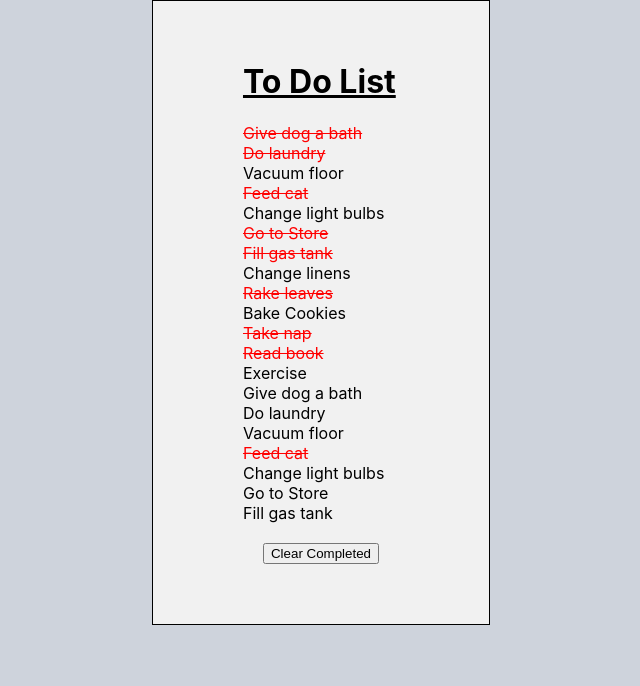
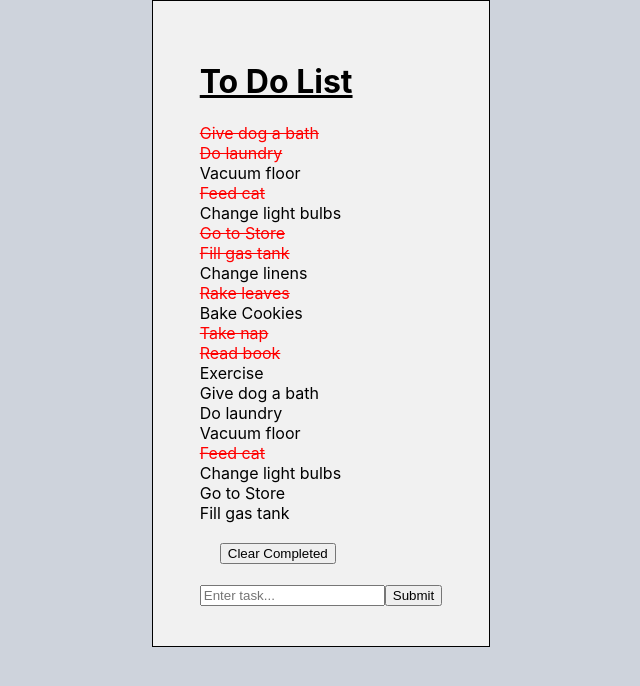
Before and after one commit to HenrietteWiuff/ToDoList, a React (Create React App) app: page / in a window 1280 px wide. Shown: the top 686 px of the page, without its empty margins (319-959 px from the left). Built offline with nearby package versions, Linux system fonts and the light colour scheme.

Commit message:
Add submit button
added a submit button for new task on the To Do List

```diff
--- a/src/App.js
+++ b/src/App.js
@@ -3,6 +3,7 @@ import data from "./data.json";
 //components
 import Header from "./Header";
 import ToDoList from "./ToDoList";
+import ToDoForm from './ToDoForm';
 
 import './App.css';
 
@@ -20,16 +21,25 @@ function App() {
       return !task.complete;
     });
     setToDoList(filtered);
-  }
+  };
+
+  const addTask = (userInput) => {
+    let copy = [...toDoList];
+    copy = [
+      ...copy,
+      { id: toDoList.length + 1, task: userInput, complete: false }
+    ];
+    setToDoList(copy);
+  };
 
  return (
    <div className="wrapper">
-      <div className={"App"}>
+      <div className="App">
         <Header />
         <div className="flexBox">
-
           <ToDoList toDoList={toDoList} handleToggle={handleToggle} handleFilter={handleFilter}/>
         </div>
+        <ToDoForm addTask={addTask}/>
       </div>
    </div>
  );
--- a/src/ToDoForm.js
+++ b/src/ToDoForm.js
@@ -0,0 +1,24 @@
+import React, { useState } from 'react';
+
+const ToDoForm = ({ addTask }) => {
+
+    const [ userInput, setUserInput ] = useState('');
+
+    const handleChange = (e) => {
+        setUserInput(e.currentTarget.value)
+    }
+
+    const handleSubmit = (e) => {
+        e.preventDefault();
+        addTask(userInput);
+        setUserInput("");
+    }
+    return (
+        <form onSubmit={handleSubmit}>
+            <input value={userInput} type="text" onChange={handleChange} placeholder="Enter task..."/>
+            <button>Submit</button>
+        </form>
+    );
+};
+
+export default ToDoForm;
```
